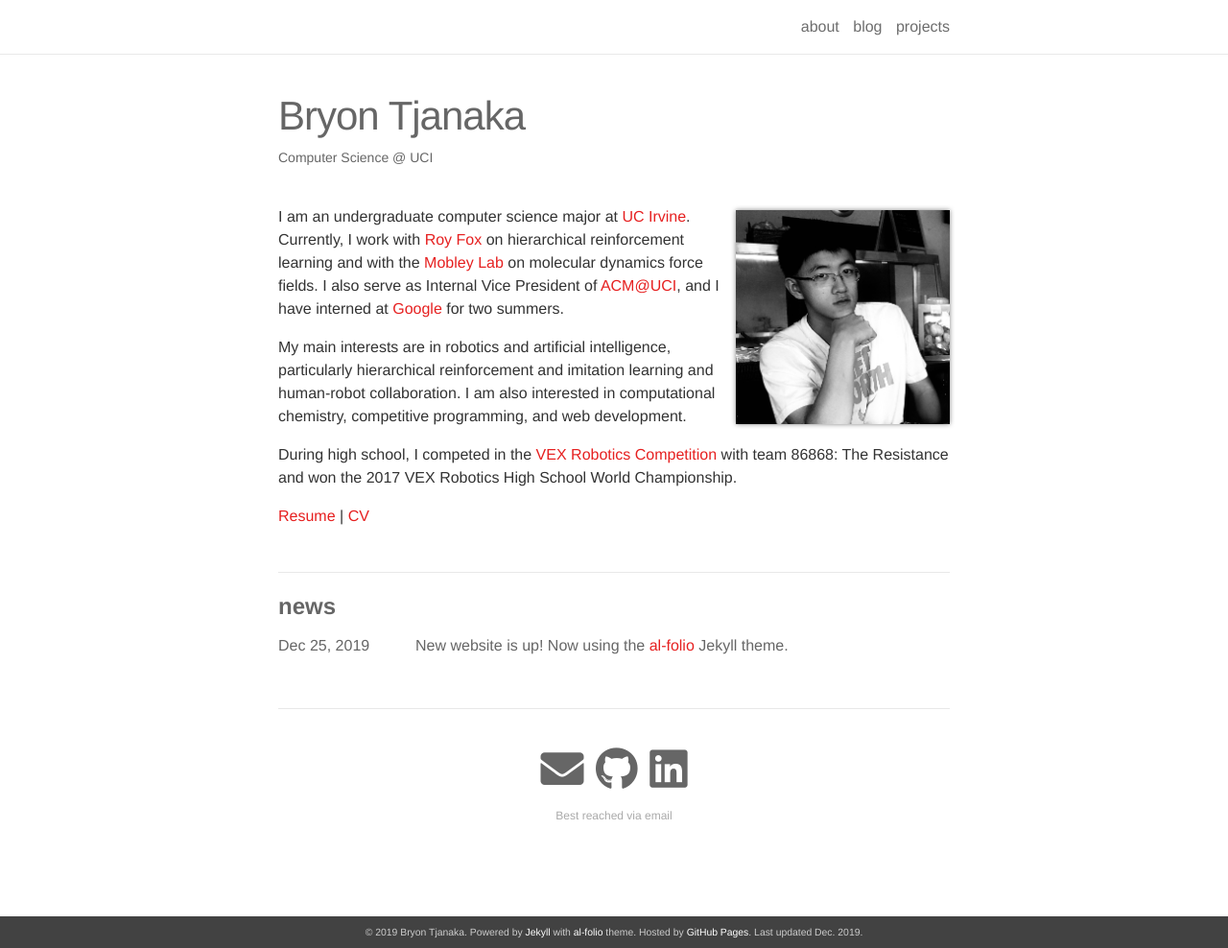
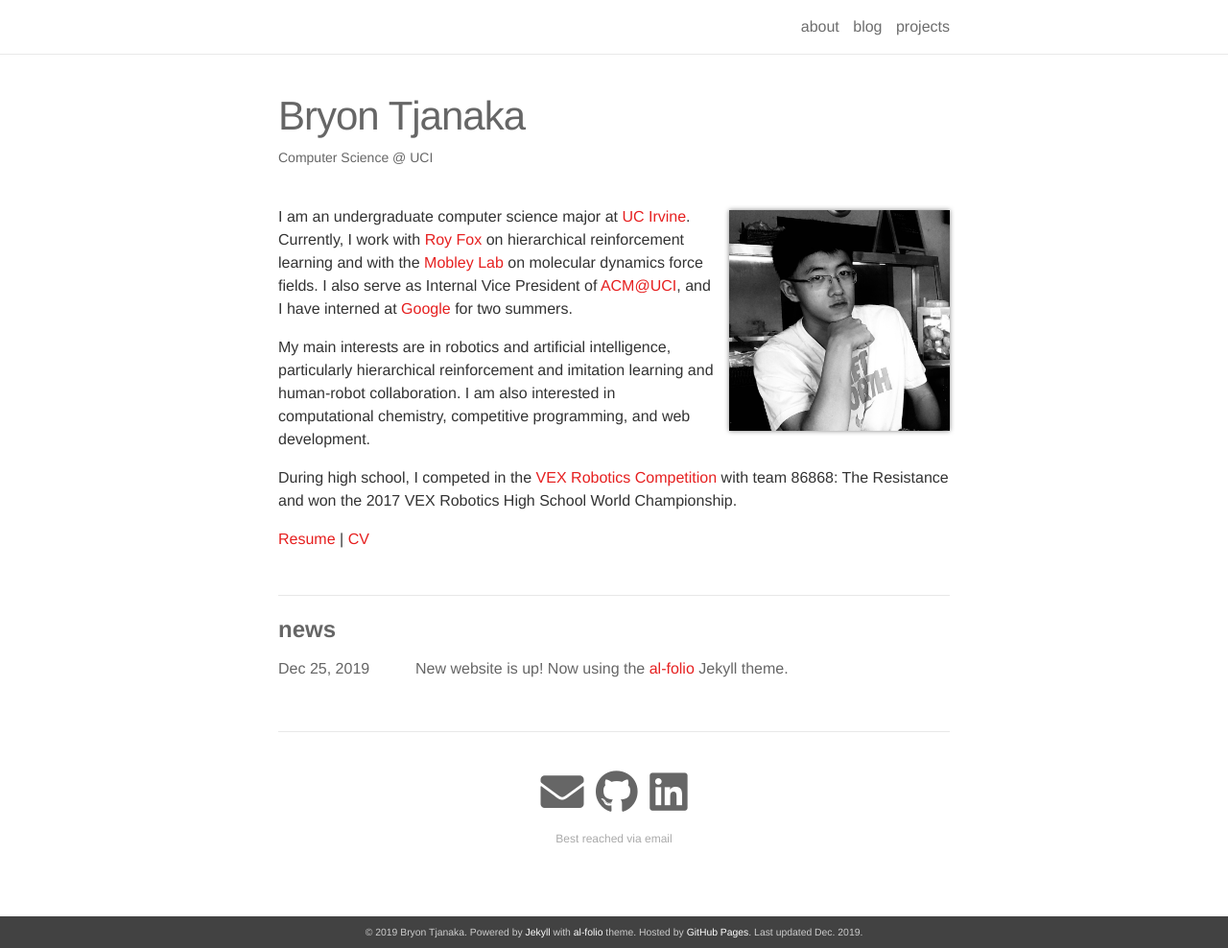
Before and after one commit to btjanaka/academic-site, a Jekyll site: the page built from src/_pages/about.md, in a window 1280 px wide and 988 px high. Shown: the whole window at 96% size. Built offline with Jekyll 4.4.1, drawn with Linux system fonts in a browser that asks for light colours; nearby versions of some CDN libraries.

Commit message:
Make profile picture position responsive

```diff
--- a/src/_layouts/about.html
+++ b/src/_layouts/about.html
@@ -3,13 +3,11 @@
 ---
 
 {% if page.profile %}
-<div class="profile col one {{ page.profile.align }}">
-  {% if page.profile.image %}
+<div class="profile">
   <img
-    class="one"
     src="{{ page.profile.image | prepend: '/assets/img/' | prepend: site.baseurl }}"
   />
-  {% endif %} {% if page.profile.address %}
+  {% if page.profile.address %}
   <div class="address">{{ page.profile.address }}</div>
   {% endif %}
 </div>
--- a/src/_pages/about.md
+++ b/src/_pages/about.md
@@ -5,11 +5,8 @@
 description: Computer Science @ UCI
 
 profile:
-  align: right
   image: profile-pic.jpg
   # address: >
-  #   <p>555 your office number</p> <p>123 your address street</p> <p>Your City,
-  #   State 12345</p>
 
 news: true
 social: true
--- a/src/_sass/_about.scss
+++ b/src/_sass/_about.scss
@@ -1,10 +1,23 @@
 .profile {
   img {
     box-shadow: 0 0 5px $grey-color;
-    width: 100%;
-    margin-left: 5px;
+    width: 230px;
+    margin: 5px 0px 5px 15px;
+    display: inline;
+    float: right;
   }
 }
+@media screen and (max-width: $viewport-medium) {
+  .profile {
+    img {
+      width: 230px;
+      margin: 0px auto 25px auto;
+      display: block;
+      float: none;
+    }
+  }
+}
+
 .address {
   font-weight: bold;
   p {
```
